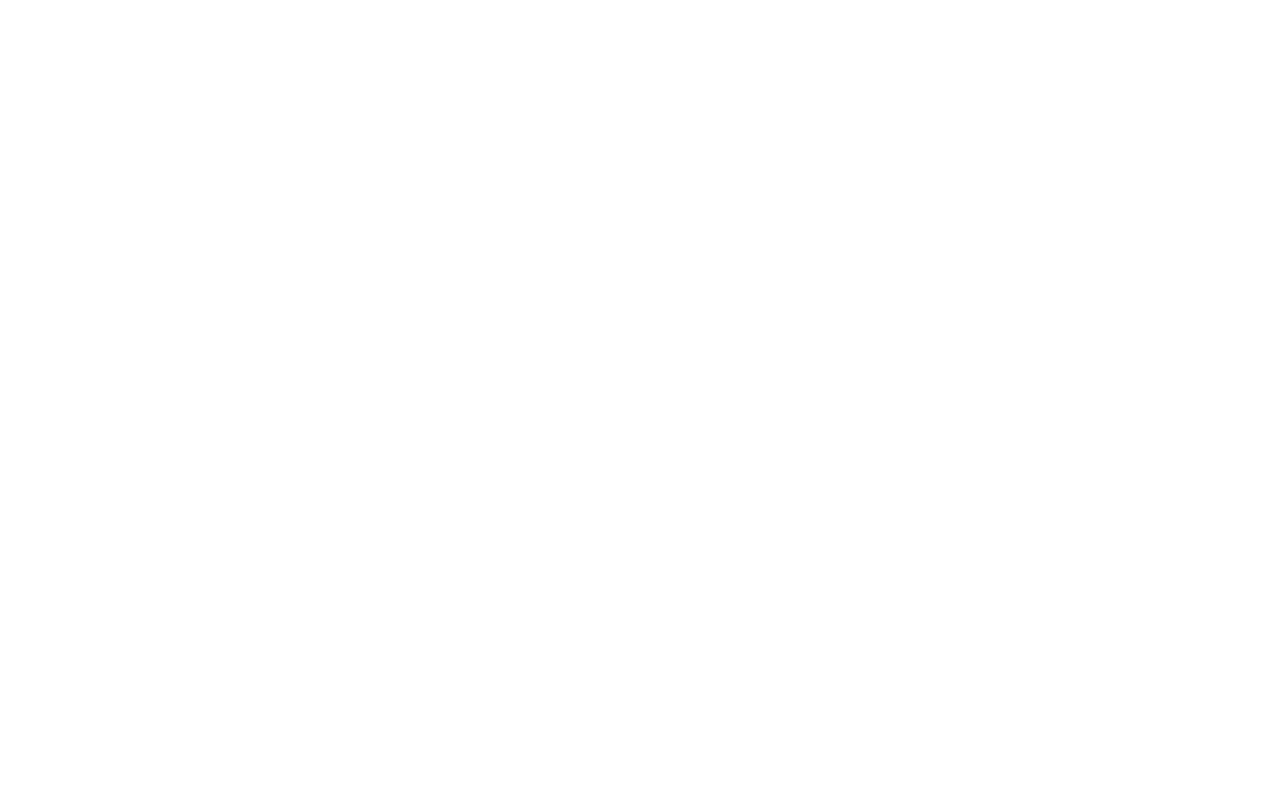
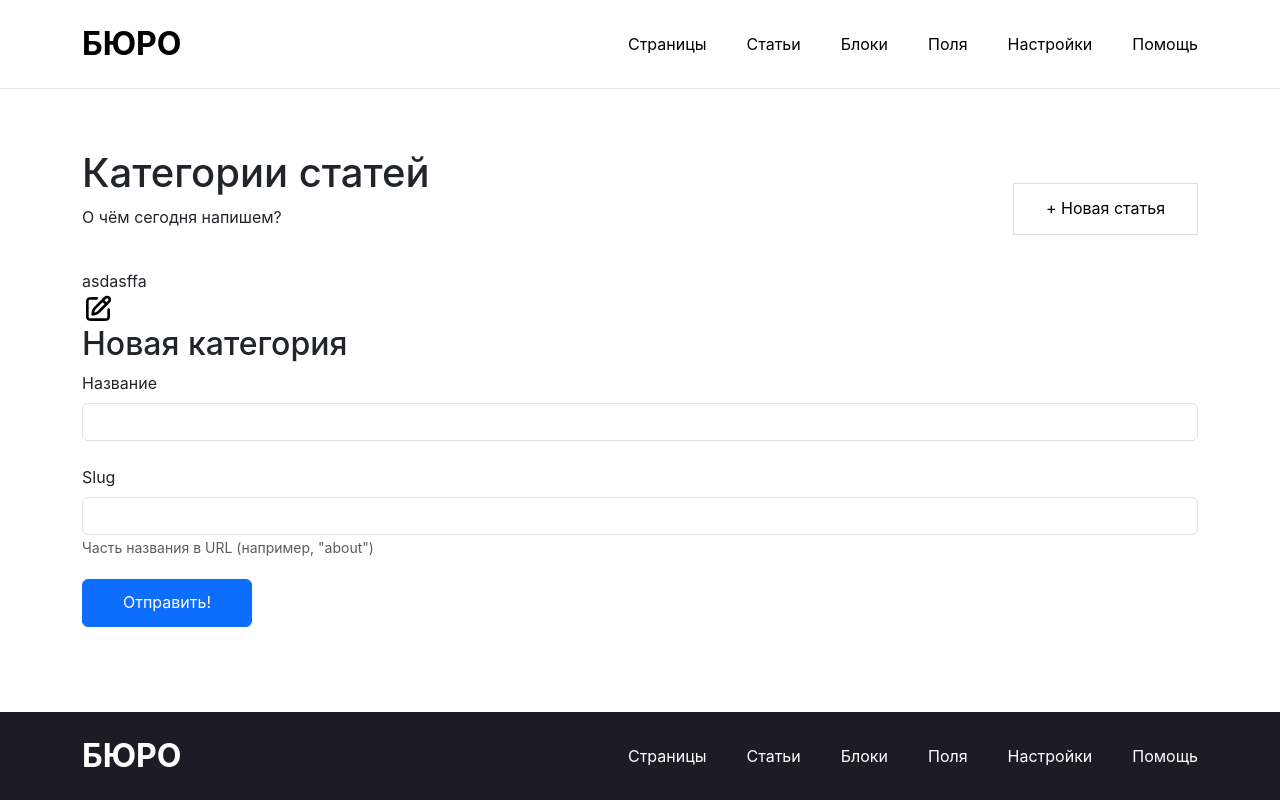
Before and after one commit to maximax444/bureau, a React (Vite) app: page /categories in a window 1280 px wide. Before the commit this address had no page. Built offline with nearby package versions, Linux system fonts and the light colour scheme.

Commit message:
categories layout

```diff
--- a/src/App.tsx
+++ b/src/App.tsx
@@ -7,6 +7,7 @@
 import { MainPage } from './pages/main/MainPage'
 import { PagesPage } from './pages/main/PagesPage'
 import { ArticlesPage } from './pages/main/ArticlesPage'
+import { CategoriesPage } from './pages/main/CategoriesPage'
 
 function App() {
 
@@ -18,6 +19,7 @@
       <Route path="/" element={<MainPage />} />
       <Route path="/pages" element={<PagesPage />} />
       <Route path="/articles" element={<ArticlesPage />} />
+      <Route path="/categories" element={<CategoriesPage />} />
     </Routes>
   )
 }
--- a/src/http/setupApi.ts
+++ b/src/http/setupApi.ts
@@ -39,3 +39,11 @@
         })
     return response
 }
+
+export const addCat = async (title: String, slug: String) => {
+    const response = await $host.post('api/categories', { title, slug })
+        .catch((err) => {
+            throw err
+        })
+    return response
+}
--- /dev/null
+++ b/src/pages/main/CategoriesPage.tsx
@@ -0,0 +1,96 @@
+import { Header } from "../../components/Header"
+import { Footer } from "../../components/Footer"
+import Container from "../../components/Container"
+import { useState } from "react";
+import { Form as MyForm } from "../../components/Form"
+import Form from 'react-bootstrap/Form';
+import Button from 'react-bootstrap/Button';
+import { useNavigate } from "react-router-dom";
+import { login } from "../../http/setupApi"
+import "./articles.sass"
+import { Link } from 'react-router-dom';
+import { addCat } from "../../http/setupApi"
+
+export function CategoriesPage() {
+
+    const [isError, setError] = useState(false);
+    const [errorText, setErrorText] = useState("");
+
+    const [title, setTitle] = useState("");
+    const [slug, setSlug] = useState("");
+
+    const navigate = useNavigate();
+
+    async function newCat(e: Event) {
+        e.preventDefault()
+        const resp = await addCat(title, slug).catch((err) => {
+            setError(true)
+            setErrorText(err.response.data.message)
+        })
+        if (resp && resp.status == 200) {
+            setError(false)
+        }
+
+    }
+
+    return (
+        <div className="page">
+            <Header />
+            <Container className="login">
+
+                <div className="articles__top">
+                    <div className="articles__main">
+                        <h1>Категории статей</h1>
+                        <p className="setup__descr">О чём сегодня напишем?</p>
+                    </div>
+                    <div className="articles__btns">
+                        <Link to="/articles/new">+ Новая статья</Link>
+                    </div>
+                </div>
+
+                <div className="categories__wrap">
+                    <div className="categories__left">
+                        <div className="categories__block">
+                            asdasffa
+                            <div className="categories__add">
+                                <svg width="32px" height="32px" viewBox="0 0 24 24" fill="none" xmlns="http://www.w3.org/2000/svg">
+                                    <path d="M11 4H7.2C6.0799 4 5.51984 4 5.09202 4.21799C4.71569 4.40974 4.40973 4.7157 4.21799 5.09202C4 5.51985 4 6.0799 4 7.2V16.8C4 17.9201 4 18.4802 4.21799 18.908C4.40973 19.2843 4.71569 19.5903 5.09202 19.782C5.51984 20 6.0799 20 7.2 20H16.8C17.9201 20 18.4802 20 18.908 19.782C19.2843 19.5903 19.5903 19.2843 19.782 18.908C20 18.4802 20 17.9201 20 16.8V12.5M15.5 5.5L18.3284 8.32843M10.7627 10.2373L17.411 3.58902C18.192 2.80797 19.4584 2.80797 20.2394 3.58902C21.0205 4.37007 21.0205 5.6364 20.2394 6.41745L13.3774 13.2794C12.6158 14.0411 12.235 14.4219 11.8012 14.7247C11.4162 14.9936 11.0009 15.2162 10.564 15.3882C10.0717 15.582 9.54378 15.6885 8.48793 15.9016L8 16L8.04745 15.6678C8.21536 14.4925 8.29932 13.9048 8.49029 13.3561C8.65975 12.8692 8.89125 12.4063 9.17906 11.9786C9.50341 11.4966 9.92319 11.0768 10.7627 10.2373Z" stroke="#000000" stroke-width="2" stroke-linecap="round" stroke-linejoin="round" />
+                                </svg>
+                            </div>
+                        </div>
+                    </div>
+                    <div className="categories__form">
+                        <h2>Новая категория</h2>
+                        <MyForm onSubmit={newCat}>
+                            <Form.Label htmlFor="inputTitle">Название</Form.Label>
+                            <Form.Control
+                                type="text"
+                                id="inputTitle"
+                                value={title}
+                                onChange={(e) => setTitle(e.target.value)}
+                                required
+                            />
+                            <br />
+                            <Form.Label htmlFor="inputSlug">Slug</Form.Label>
+                            <Form.Control
+                                type="text"
+                                id="inputSlug"
+                                value={slug}
+                                onChange={(e) => setSlug(e.target.value)}
+                                aria-describedby="slugHelpBlock"
+                                required
+                            />
+                            <Form.Text id="slugHelpBlock" muted>
+                                Часть названия в URL (например, "about")
+                            </Form.Text>
+                            <Button className="setup__btn" type="submit">Отправить!</Button>
+                            {isError && <div className="error">{errorText}</div>}
+                        </MyForm>
+
+                    </div>
+                </div>
+            </Container>
+            <Footer />
+        </div>
+    )
+}
```
